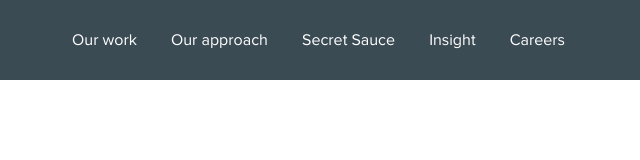
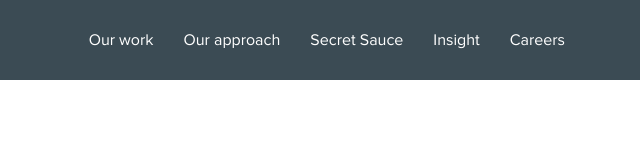
Before and after one commit to maresergiu/lab, a website: page public/index.html in a window 1280 px wide. Shown: the full height of the page, 640-1280 px from the left. Drawn offline with Linux system fonts and the light colour scheme.

Commit message:
feature/hero-mod: refactoring to match for content management

```diff
--- a/assets/css/global.css
+++ b/assets/css/global.css
@@ -129,7 +129,7 @@ figure { display: block; }
 
     .burger { display: none; }
 
-    .nav { overflow: hidden; }
+    .nav { max-width: calc(100% - 120px); overflow: hidden; }
     .nav .nav-holder .nav-element { padding: 18px 15px;
         .link { position: relative; }
         .link:after { content: ''; position: absolute; bottom: -5px; left: 0; width: 100%; height: 2px; background-color: var(--second-color); transform: scaleX(0); transition: var(--fast-transition); }
@@ -160,8 +160,8 @@ figure { display: block; }
         }
         .burger.active + .nav { transform: translateY(0); background-color: var(--sixth-color); }
 
-        .nav { position: absolute; top: 100%; left: 0; width: 100%; height: 100vh; transform: translateY(-100%); transition: var(--fast-transition); z-index: -1;
-            .nav-holder .nav-element { display: block; text-align: center;
+        .nav { position: absolute; top: 100%; left: 0; width: 100%; max-width: 100%; height: 100vh; transform: translateY(-100%); transition: var(--fast-transition); z-index: -1;
+            .nav-holder .nav-element { display: block; text-align: center; float: none;
                 .link { color: var(--second-color); }
             }
         }
--- a/public/assets/css/global.css
+++ b/public/assets/css/global.css
@@ -85,7 +85,7 @@ header, section, footer, aside, nav, main, article, figure { display: block; }
 #site-header .logo .icon:hover svg { -webkit-transition: .3s; -o-transition: .3s; -moz-transition: .3s; transition: .3s; }
 #site-header .logo .icon:hover svg { opacity: .5; }
 #site-header .burger { display: none; }
-#site-header .nav { overflow: hidden; }
+#site-header .nav { max-width: -webkit-calc( 100% - 120px ); max-width: -moz-calc( 100% - 120px ); max-width: calc( 100% - 120px ); overflow: hidden; }
 #site-header .nav .nav-holder .nav-element { padding: 18px 15px; }
 #site-header .nav .nav-holder .nav-element .link { position: relative; }
 #site-header .nav .nav-holder .nav-element .link:after { content: ''; position: absolute; bottom: -5px; left: 0; width: 100%; height: 2px; background-color: #ff0; -webkit-transform: scaleX( 0 ); -moz-transform: scaleX( 0 ); -ms-transform: scaleX( 0 ); -o-transform: scaleX( 0 ); transform: scaleX( 0 ); -webkit-transition: .3s; -o-transition: .3s; -moz-transition: .3s; transition: .3s; }
@@ -107,8 +107,8 @@ header, section, footer, aside, nav, main, article, figure { display: block; }
  #site-header .burger.active .line:first-child { top: 50%; -webkit-transform: translate( -50%, -50% ) rotate( -45deg ); -moz-transform: translate( -50%, -50% ) rotate( -45deg ); -ms-transform: translate( -50%, -50% ) rotate( -45deg ); -o-transform: translate( -50%, -50% ) rotate( -45deg ); transform: translate( -50%, -50% ) rotate( -45deg ); }
  #site-header .burger.active .line:last-child { top: 50%; -webkit-transform: translate( -50%, -50% ) rotate( 45deg ); -moz-transform: translate( -50%, -50% ) rotate( 45deg ); -ms-transform: translate( -50%, -50% ) rotate( 45deg ); -o-transform: translate( -50%, -50% ) rotate( 45deg ); transform: translate( -50%, -50% ) rotate( 45deg ); }
  #site-header .burger.active + .nav { -webkit-transform: translateY( 0 ); -moz-transform: translateY( 0 ); -ms-transform: translateY( 0 ); -o-transform: translateY( 0 ); transform: translateY( 0 ); background-color: #3b4b54; }
- #site-header .nav { position: absolute; top: 100%; left: 0; width: 100%; height: 100vh; -webkit-transform: translateY( -100% ); -moz-transform: translateY( -100% ); -ms-transform: translateY( -100% ); -o-transform: translateY( -100% ); transform: translateY( -100% ); -webkit-transition: .3s; -o-transition: .3s; -moz-transition: .3s; transition: .3s; z-index: -1; }
- #site-header .nav .nav-holder .nav-element { display: block; text-align: center; }
+ #site-header .nav { position: absolute; top: 100%; left: 0; width: 100%; max-width: 100%; height: 100vh; -webkit-transform: translateY( -100% ); -moz-transform: translateY( -100% ); -ms-transform: translateY( -100% ); -o-transform: translateY( -100% ); transform: translateY( -100% ); -webkit-transition: .3s; -o-transition: .3s; -moz-transition: .3s; transition: .3s; z-index: -1; }
+ #site-header .nav .nav-holder .nav-element { display: block; text-align: center; float: none; }
  #site-header .nav .nav-holder .nav-element .link { color: #ff0; }
 }
 /* global animations */
--- a/public/index.html
+++ b/public/index.html
@@ -43,21 +43,22 @@
                 <span class="line inline-bl"></span>
             </button>
             <nav class="nav right">
-                <ul class="nav-holder">
-                    <li class="nav-element anim-mod" data-delay="300" data-sync="true" data-sub-anim-mod="false">
-                        <a class="link" href="#">Our work</a>
+                <h2 class="hidden-accessibility">Website navigation</h2>
+                <ul class="nav-holder cf">
+                    <li class="nav-element anim-mod right" data-delay="900" data-sync="true" data-sub-anim-mod="false">
+                        <a class="link" href="#">Careers</a>
                     </li>
-                    <li class="nav-element anim-mod" data-delay="450" data-sync="true" data-sub-anim-mod="false">
+                    <li class="nav-element anim-mod right" data-delay="750" data-sync="true" data-sub-anim-mod="false">
+                        <a class="link" href="#">Insight</a>
+                    </li>
+                    <li class="nav-element anim-mod right" data-delay="600" data-sync="true" data-sub-anim-mod="false">
+                        <a class="link" href="#">Secret Sauce</a>
+                    </li>
+                    <li class="nav-element anim-mod right" data-delay="450" data-sync="true" data-sub-anim-mod="false">
                         <a class="link" href="#">Our approach</a>
                     </li>
-                    <li class="nav-element anim-mod" data-delay="600" data-sync="true" data-sub-anim-mod="false">
-                        <a class="link" href="#">Secret Sauce</a>
-                    </li>
-                    <li class="nav-element anim-mod" data-delay="750" data-sync="true" data-sub-anim-mod="false">
-                        <a class="link" href="#">Insight</a>
-                    </li>
-                    <li class="nav-element anim-mod" data-delay="900" data-sync="true" data-sub-anim-mod="false">
-                        <a class="link" href="#">Careers</a>
+                    <li class="nav-element anim-mod right" data-delay="300" data-sync="true" data-sub-anim-mod="false">
+                        <a class="link" href="#">Our work</a>
                     </li>
                 </ul>
             </nav>
```
